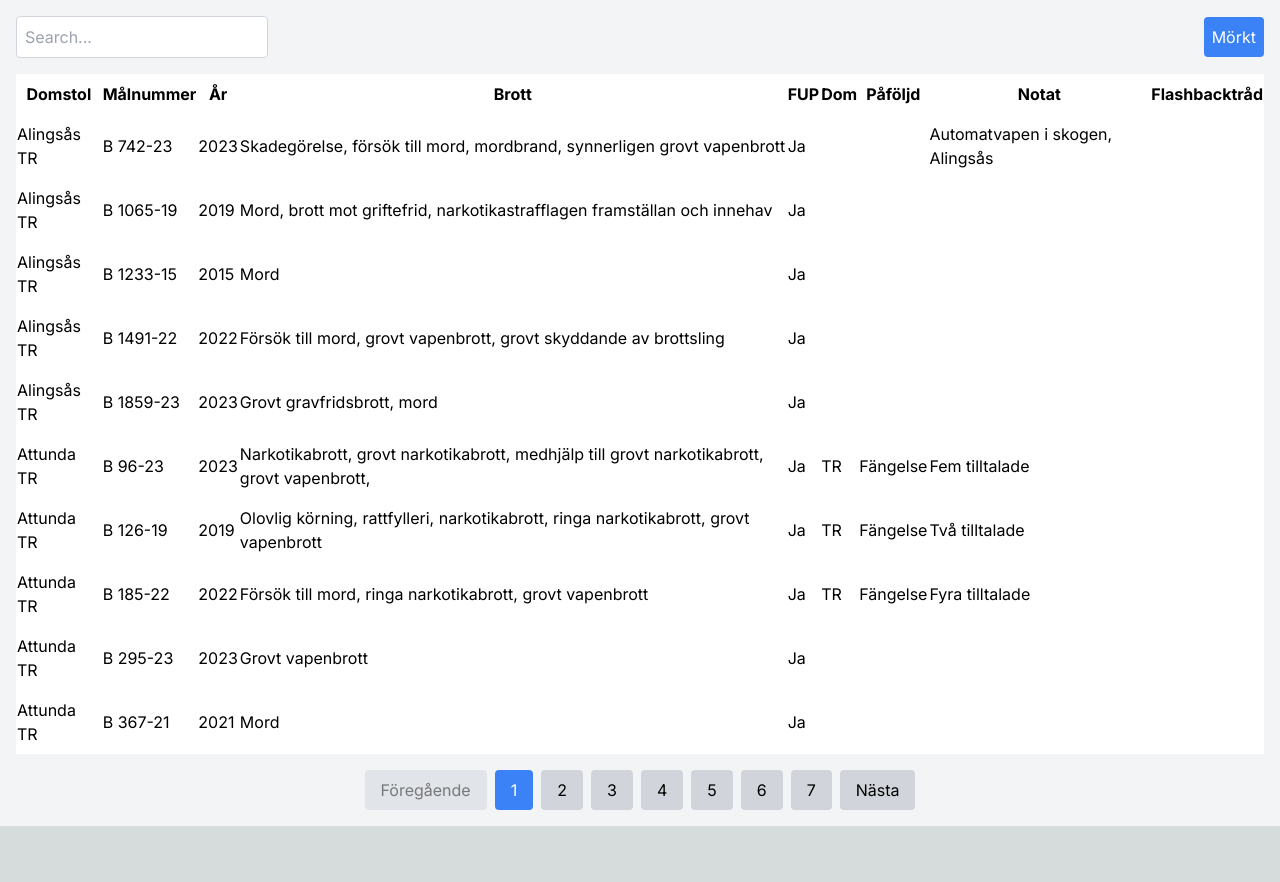
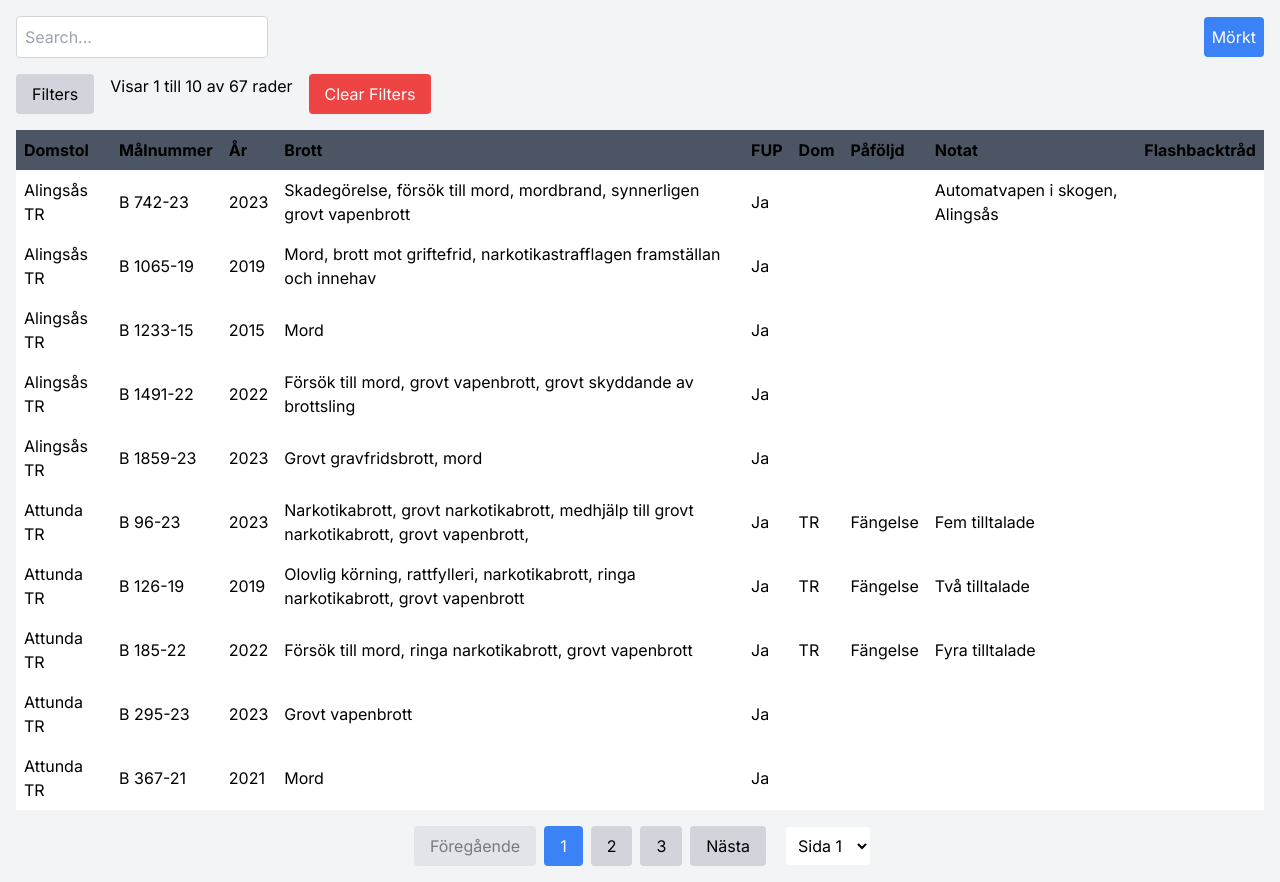
Before and after one commit to hobbyrum/registry, a Next.js app: page / in a window 1280 px wide. Before the commit the page ends 826 px from the top, so only its background shows below. Built offline with nearby package versions, Linux system fonts and the light colour scheme.

Commit message:
Update Table.js

```diff
--- a/components/Table.js
+++ b/components/Table.js
@@ -1,13 +1,66 @@
 import { useState, useEffect } from 'react';
 
+const BASE_URL = 'https://www.flashback.org/';
+
 const Table = ({ data, query, currentPage, itemsPerPage, setCurrentPage }) => {
-  const filterData = (data, query) => {
-    if (!query) return data;
-    return data.filter(row =>
+  const [sortConfig, setSortConfig] = useState({ key: null, direction: 'ascending' });
+  const [showFlashbacktråd, setShowFlashbacktråd] = useState(false);
+  const [showFUP, setShowFUP] = useState(false);
+  const [showDom, setShowDom] = useState(false);
+  const [dropdownOpen, setDropdownOpen] = useState(false);
+  const [filteredData, setFilteredData] = useState([]);
+
+  useEffect(() => {
+    const filterData = (data, query, showFlashbacktråd, showFUP, showDom) => {
+      let filteredData = data;
+
+      if (query) {
+        filteredData = filteredData.filter(row =>
           Object.values(row).some(value =>
             value ? value.toString().toLowerCase().includes(query.toLowerCase()) : false
           )
         );
+      }
+
+      if (showFlashbacktråd) {
+        filteredData = filteredData.filter(row => row['Flashbacktråd']);
+      }
+
+      if (showFUP) {
+        filteredData = filteredData.filter(row => row['FUP']);
+      }
+
+      if (showDom) {
+        filteredData = filteredData.filter(row => row['Dom']);
+      }
+
+      return filteredData;
+    };
+
+    const sortedData = sortData(filterData(data || [], query, showFlashbacktråd, showFUP, showDom), sortConfig);
+    setFilteredData(sortedData);
+  }, [data, query, showFlashbacktråd, showFUP, showDom, sortConfig]);
+
+  const sortData = (data, config) => {
+    if (!config.key) return data;
+    const sortedData = [...(data || [])].sort((a, b) => {
+      if (a[config.key] < b[config.key]) {
+        return config.direction === 'ascending' ? -1 : 1;
+      }
+      if (a[config.key] > b[config.key]) {
+        return config.direction === 'ascending' ? 1 : -1;
+      }
+      return 0;
+    });
+    return sortedData;
+  };
+
+  const handleHeaderClick = (key) => {
+    let direction = 'ascending';
+    if (sortConfig.key === key && sortConfig.direction === 'ascending') {
+      direction = 'descending';
+    }
+    setSortConfig({ key, direction });
   };
 
   const highlightText = (text, query) => {
@@ -25,7 +78,16 @@ const Table = ({ data, query, currentPage, itemsPerPage, setCurrentPage }) => {
     );
   };
 
-  const filteredData = filterData(data, query);
+  const clearFilters = () => {
+    setShowFlashbacktråd(false);
+    setShowFUP(false);
+    setShowDom(false);
+    setSortConfig({ key: null, direction: 'ascending' }); // Optional: Reset sort
+
+    // Update filteredData to include all data
+    setFilteredData(data);
+  };
+
   const totalItems = filteredData.length;
   const totalPages = Math.ceil(totalItems / itemsPerPage);
 
@@ -34,38 +96,107 @@ const Table = ({ data, query, currentPage, itemsPerPage, setCurrentPage }) => {
     currentPage * itemsPerPage
   );
 
+  const getRangeMessage = () => {
+    const start = (currentPage - 1) * itemsPerPage + 1;
+    const end = Math.min(currentPage * itemsPerPage, totalItems);
+    return `Visar ${start} till ${end} av ${totalItems} rader`;
+  };
+
+  const tableHeaders = data.length > 0 ? Object.keys(data[0]) : [];
+
   return (
     <>
+      <div className="mb-4 flex flex-col md:flex-row items-start">
+        <div className="relative">
+          <button
+            onClick={() => setDropdownOpen(!dropdownOpen)}
+            className="px-4 py-2 bg-gray-300 rounded dark:bg-gray-700 dark:text-white"
+          >
+            Filters
+          </button>
+          {dropdownOpen && (
+            <div className="absolute left-0 mt-2 w-48 bg-white dark:bg-gray-800 border border-gray-300 dark:border-gray-600 rounded shadow-lg z-20">
+              <div className="p-2 text-black dark:text-white">
+                <label className="flex items-center">
+                  <input
+                    type="checkbox"
+                    checked={showFlashbacktråd}
+                    onChange={(e) => setShowFlashbacktråd(e.target.checked)}
+                    className="mr-2"
+                  />
+                  Flashbacktråd
+                </label>
+                <label className="flex items-center mt-2">
+                  <input
+                    type="checkbox"
+                    checked={showFUP}
+                    onChange={(e) => setShowFUP(e.target.checked)}
+                    className="mr-2"
+                  />
+                  FUP
+                </label>
+                <label className="flex items-center mt-2">
+                  <input
+                    type="checkbox"
+                    checked={showDom}
+                    onChange={(e) => setShowDom(e.target.checked)}
+                    className="mr-2"
+                  />
+                  Dom
+                </label>
+              </div>
+            </div>
+          )}
+        </div>
+        <div className="ml-4 text-black dark:text-white">{getRangeMessage()}</div>
+        <button
+          onClick={clearFilters}
+          className="ml-4 px-4 py-2 bg-red-500 text-white rounded"
+        >
+          Clear Filters
+        </button>
+      </div>
+      <div>
         <table className="min-w-full bg-white dark:bg-gray-800">
-        <thead>
+          <thead className="sticky top-0 bg-white dark:bg-gray-800 z-10">
             <tr>
-            <th className="py-2">Domstol</th>
-            <th className="py-2">Målnummer</th>
-            <th className="py-2">År</th>
-            <th className="py-2">Brott</th>
-            <th className="py-2">FUP</th>
-            <th className="py-2">Dom</th>
-            <th className="py-2">Påföljd</th>
-            <th className="py-2">Notat</th>
-            <th className="py-2">Flashbacktråd</th>
+              {tableHeaders.map((header, index) => (
+                <th
+                  key={index}
+                  className={`p-2 cursor-pointer text-left bg-gray-600 ${
+                    sortConfig.key === header ? (sortConfig.direction === 'ascending' ? 'sorted-asc' : 'sorted-desc') : ''
+                  }`}
+                  onClick={() => handleHeaderClick(header)}
+                >
+                  {header}
+                </th>
+              ))}
             </tr>
           </thead>
           <tbody>
             {paginatedData.map((row, index) => (
-            <tr key={index}>
-              <td className="py-2">{highlightText(row.Domstol, query)}</td>
-              <td className="py-2">{highlightText(row.Målnummer, query)}</td>
-              <td className="py-2">{highlightText(row.År, query)}</td>
-              <td className="py-2">{highlightText(row.Brott, query)}</td>
-              <td className="py-2">{highlightText(row.FUP, query)}</td>
-              <td className="py-2">{highlightText(row.Dom, query)}</td>
-              <td className="py-2">{highlightText(row.Påföljd, query)}</td>
-              <td className="py-2">{highlightText(row.Notat, query)}</td>
-              <td className="py-2">{highlightText(row.Flashbacktråd, query)}</td>
+              <tr key={index} className='p-2 text-black dark:text-white dark:hover:bg-gray-700 dark:even:bg-gray-800 hover:bg-gray-400'>
+                {tableHeaders.map((header, idx) => (
+                  <td key={idx} className="p-2 text-left">
+                    {header === 'Flashbacktråd' && row[header] ? (
+                      <a
+                        href={`${BASE_URL}${row[header]}`}
+                        target="_blank"
+                        rel="noopener noreferrer"
+                        className="text-blue-500 hover:underline"
+                      >
+                        {row[header]}
+                      </a>
+                    ) : (
+                      highlightText(row[header], query)
+                    )}
+                  </td>
+                ))}
               </tr>
             ))}
           </tbody>
         </table>
+      </div>
       <Pagination
         currentPage={currentPage}
         totalPages={totalPages}
@@ -80,8 +211,12 @@ const Pagination = ({ currentPage, totalPages, setCurrentPage }) => {
     setCurrentPage(page);
   };
 
+  const handleDropdownChange = (event) => {
+    setCurrentPage(Number(event.target.value));
+  };
+
   return (
-    <div className="flex justify-center mt-4">
+    <div className="flex justify-center mt-4 items-center">
       <button
         onClick={() => handleClick(currentPage - 1)}
         disabled={currentPage === 1}
@@ -89,19 +224,33 @@ const Pagination = ({ currentPage, totalPages, setCurrentPage }) => {
       >
         Föregående
       </button>
-      {[...Array(totalPages).keys()].map((page) => (
+      {currentPage > 1 && (
         <button
-          key={page}
-          onClick={() => handleClick(page + 1)}
-          className={`px-4 py-2 mx-1 ${
-            currentPage === page + 1
-              ? 'bg-blue-500 text-white'
-              : 'bg-gray-300'
-          } rounded`}
+          onClick={() => handleClick(currentPage - 1)}
+          className="px-4 py-2 mx-1 bg-gray-300 rounded"
         >
-          {page + 1}
+          {currentPage - 1}
         </button>
-      ))}
+      )}
+      <span className="px-4 py-2 mx-1 bg-blue-500 text-white rounded">
+        {currentPage}
+      </span>
+      {currentPage < totalPages && (
+        <button
+          onClick={() => handleClick(currentPage + 1)}
+          className="px-4 py-2 mx-1 bg-gray-300 rounded"
+        >
+          {currentPage + 1}
+        </button>
+      )}
+      {currentPage < totalPages - 1 && (
+        <button
+          onClick={() => handleClick(currentPage + 2)}
+          className="px-4 py-2 mx-1 bg-gray-300 rounded"
+        >
+          {currentPage + 2}
+        </button>
+      )}
       <button
         onClick={() => handleClick(currentPage + 1)}
         disabled={currentPage === totalPages}
@@ -109,6 +258,17 @@ const Pagination = ({ currentPage, totalPages, setCurrentPage }) => {
       >
         Nästa
       </button>
+      <select
+        value={currentPage}
+        onChange={handleDropdownChange}
+        className="ml-4 p-2 bg-white dark:bg-gray-700 dark:text-white rounded"
+      >
+        {Array.from({ length: totalPages }, (_, index) => (
+          <option key={index + 1} value={index + 1}>
+            Sida {index + 1}
+          </option>
+        ))}
+      </select>
     </div>
   );
 };
```
Lines whose indentation alone changed are shown as unchanged.
